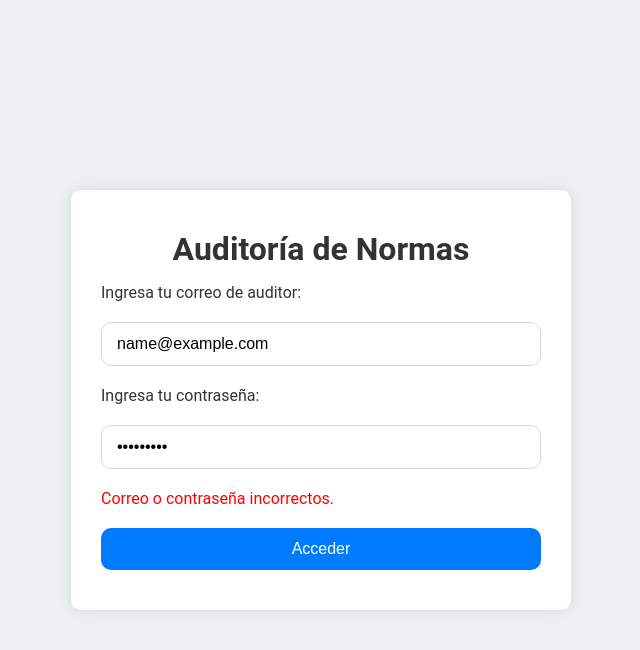
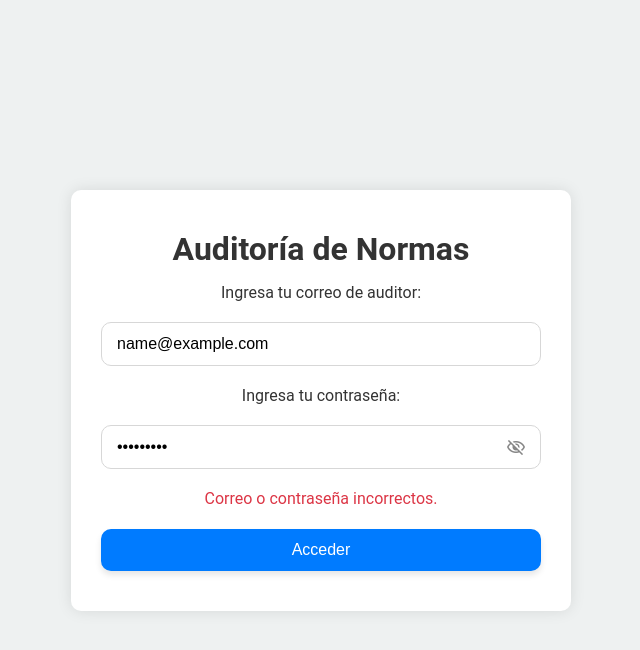
Before and after one commit to EdilbertoAntonio/normas_trabajadores, a React (Vite) app in the folder frontend/: page /Login in a window 1280 px wide. Both pictures are taken after typing "name@example.com", "Sample123" into the empty fields and a click on the button "Acceder". Shown: the top 650 px of the page, without its empty margins (319-959 px from the left). Built offline with nearby package versions, Linux system fonts and the light colour scheme; no server answers.

Commit message:
style: se mejoro el estilo del login y de se actualizaron las preguntas del formulario de carga

```diff
--- a/frontend/src/assets/styles/carga.css
+++ b/frontend/src/assets/styles/carga.css
@@ -40,7 +40,7 @@
     width: 100%;
     padding: 8px;
     box-sizing: border-box;
-    margin-bottom: 1px;
+    margin-bottom: 8px;
     min-width: 0;
 }
 .carga-container input:focus{
@@ -51,8 +51,8 @@
 .carga-container button {
     margin-top: 8px;
 }
-.carga-container h4 {
-    margin-bottom: 5px;
+.carga-container h3 {
+    margin-bottom: 10px;
     margin-top: 10px;
 }
 .carga-container label {
--- a/frontend/src/assets/styles/global.css
+++ b/frontend/src/assets/styles/global.css
@@ -27,3 +27,12 @@ body {
     font-size: 20px;
     vertical-align: text-top;
 }
+.message-error {
+    color: var(--error-color);
+    font-size: 16px;
+    white-space: nowrap;
+    overflow: hidden;
+    text-overflow: ellipsis;
+    height: 20px;
+    display: block;
+}
--- a/frontend/src/assets/styles/input.css
+++ b/frontend/src/assets/styles/input.css
@@ -2,19 +2,23 @@
 
 .input-container {
     position: relative;
-    margin-bottom: var(--spacing-small);
+    /* margin-bottom: var(--spacing-small); */
+    width: 100%; /* Aseguramos que el contenedor ocupe todo el ancho para el posicionamiento absoluto */
+    display: flex; /* Ayuda con la alineación vertical */
+    align-items: center;
 }
 .input-container.no-margin {
     margin-bottom: 0;
 }
 .custom-input {
-    width: 80%;
+    width: 100%;
     padding: var(--spacing-medium);
     font-size: var(--font-size-medium);
     border: 1px solid var(--secondary-color-gray);
     border-radius: 10px;
-    padding-right: 40px;
-    margin-bottom: var(--spacing-medium);
+    padding-right: 45px;
+    box-sizing: border-box;
+    /* margin-bottom: var(--spacing-medium); */
 }
 .custom-input.error {
     border-color: var(--error-color);
@@ -23,3 +27,18 @@
     outline: none;
     box-shadow: 0 0 0 2px var(--secondary-error-color);
 }
+
+.input-icon-right {
+    position: absolute;
+    right: 15px; /* Posición horizontal desde el borde derecho */
+    top: 50%;
+    transform: translateY(-50%); /* Centrado vertical perfecto */
+    display: flex;
+    align-items: center;
+    justify-content: center;
+    cursor: pointer; /* Indicar interactividad */
+    /*color: #757575; /* Un gris estándar para iconos de formularios */
+    color: var(--secondary-color-dark-gray); /* Si tienes esta variable definida en variables.css, es mejor usarla */
+    user-select: none; /* Prevenir la selección de texto al hacer click rápido */
+    z-index: 2; /* Asegurar que esté por encima del input */
+}
--- a/frontend/src/assets/styles/login.css
+++ b/frontend/src/assets/styles/login.css
@@ -44,14 +44,14 @@
 }
 
 .login-container p{
-    color: var(--primary-color-black);
+    /* color: var(--primary-color-black); */
     font-size: var(--font-size-medium);
-    /* margin: 0 0 10px 0; */
+    /* margin: 0 0 10px 0;  */
     margin: 0;
-    text-align: left;
-    /* align-items: center; */
+    /* text-align: left;
+    align-items: center;
     width: 100%;
-    /* margin-left: 20px; */
+    margin-left: 20px; */
 }
 
 .login-form-elements {
@@ -69,6 +69,7 @@
     border: 1px solid var(--secondary-color-gray);
     border-radius: 10px;
     box-sizing: border-box;
+    /* margin-bottom: 0; */
 }
 
 .login-container input:focus{
--- a/frontend/src/components/CargaForm.jsx
+++ b/frontend/src/components/CargaForm.jsx
@@ -40,7 +40,7 @@ export function CargaForm ({}) {
                         htmlFor="puestoTrabajador"
                         title="Escriba el puesto del trabajador que va a checar"
                     >
-                        Actividad o puesto del trabajador
+                        Puesto del trabajador:
                     </Label>
                     <Input
                         type="text"
@@ -64,13 +64,22 @@ export function CargaForm ({}) {
                     </Label>
                     <Select
                         // type="text"
-                        id="nombreTrabajador"
+                        id="actividadTrabajador"
                         // value={values.startDate}
                         // onChange={handleChange}
                         placeholder="Ejemplo: "
                         // error={errors.startDate}
                     >
-
+                        <option>Levantamiento</option>
+                        <option>Descenso</option>
+                        <option>Transporte</option>
+                        <option>Carga en equipo</option>
+                        <option>Rodar</option>
+                        <option>Arrastrar</option>
+                        <option>Girar</option>
+                        <option>Empujar con equipo auxiliar (pequeño)</option>
+                        <option>Empujar con equipo auxiliar (mediano)</option>
+                        <option>Empujar con equipo auxiliar (grande)</option>
                     </Select>
                     {/* {errors.startDate && <p className="message-error">{errors.startDate}</p>} */}
                 </div>
@@ -116,7 +125,7 @@ export function CargaForm ({}) {
                 <div className="carga-input">
                     <Label
                         htmlFor="frecuenciaCarga"
-                        title="Ingrese la frecuencia de la carga en "
+                        title="Ingrese la cantidad de veces que realiza la carga al día."
                     >
                         Frecuencia de la carga:
                     </Label>
--- a/frontend/src/components/Input.jsx
+++ b/frontend/src/components/Input.jsx
@@ -1,7 +1,7 @@
 import React from 'react';
 import '../assets/styles/input.css';
 
-const Input = ({ type, placeholder, value, onChange, id, className='', error, readOnly = false, noMargin=false, ...props}) => {
+const Input = ({ type, placeholder, value, onChange, id, className='', error, readOnly = false, noMargin=false, iconRight, ...props}) => {
     return (
         <div className={`input-container ${noMargin ? 'no-margin' : ''}`}>
             <input
@@ -14,6 +14,11 @@ const Input = ({ type, placeholder, value, onChange, id, className='', error, re
                 readOnly={readOnly}
                 {...props}
             />
+            {iconRight && (
+                <div className="input-icon-right">
+                    {iconRight}
+                </div>
+            )}
         </div>
     );
 };
--- a/frontend/src/components/LoginForm.jsx
+++ b/frontend/src/components/LoginForm.jsx
@@ -1,6 +1,9 @@
 import React, { useState } from "react";
 import { useNavigate } from "react-router-dom";
 import { supabase } from '../services/supabaseClient'; // Ajusta la ruta según donde lo guardaste
+import Button from '../components/Button';
+import Label from '../components/Label';
+import Input from '../components/Input';
 import '../assets/styles/login.css';
 
 export function LoginForm () {
@@ -9,8 +12,13 @@ export function LoginForm () {
     const [password, setPassword] = useState('');
     const [error, setError] = useState(null);
     const [loading, setLoading] = useState(false);
+    const [showPassword, setShowPassword] = useState(false);
 
     const navigate = useNavigate();
+
+    const togglePasswordVisibility = () => {
+        setShowPassword(!showPassword);
+    };
 
     // 2. Función que se ejecuta al presionar "Acceder"
     const handleLogin = async (e) => {
@@ -27,13 +35,24 @@ export function LoginForm () {
         if (error) {
             setError("Correo o contraseña incorrectos.");
         } else {
-            console.log("¡Usuario conectado!", data.user);
+            console.log("¡Usuario conectado!"); // data.user
             // Aquí agregaremos la redirección a /Carga más adelante
             navigate('/Carga');
         }
 
         setLoading(false);
     };
+
+    const visibilityIcon = (
+        <i
+            className="material-symbols-outlined"
+            onClick={togglePasswordVisibility}
+            // Añadimos un título para accesibilidad
+            title={showPassword ? "Ocultar contraseña" : "Mostrar contraseña"}
+        >
+            {showPassword ? 'visibility' : 'visibility_off'}
+        </i>
+    );
 
     return(
         <form className="login-container" onSubmit={handleLogin}>
@@ -42,10 +61,9 @@ export function LoginForm () {
 
             <div className="login-form-elements">
 
-
-
-                <p>Ingresa tu correo de auditor: </p>
-                <input
+                {/* <p>Ingresa tu correo de auditor: </p> */}
+                <Label>Ingresa tu correo de auditor:</Label>
+                <Input
                     type="email"
                     placeholder="auditor@ejemplo.com"
                     id="email"
@@ -54,21 +72,23 @@ export function LoginForm () {
                     required
                 />
 
-                <p>Ingresa tu contraseña: </p>
-                <input
-                    type="password"
+                {/* <p>Ingresa tu contraseña: </p> */}
+                <Label>Ingresa tu contraseña:</Label>
+                <Input
+                    type={showPassword ? "text" : "password"}
                     placeholder="Tu contraseña"
                     id="password"
                     value={password}
                     onChange={(e) => setPassword(e.target.value)}
                     required
+                    iconRight={visibilityIcon}
                 />
 
-                {error && <p style={{ color: 'red' }}>{error}</p>}
+                {error && <p className="message-error">{error}</p>}
 
-                <button type="submit" disabled={loading}>
+                <Button type="submit" disabled={loading}>
                     {loading ? 'Cargando...' : 'Acceder'}
-                </button>
+                </Button>
 
             </div>
 
```
